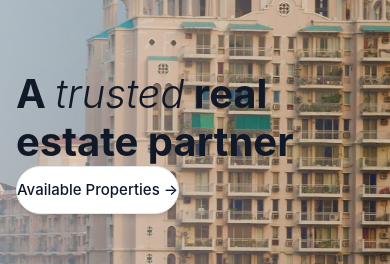
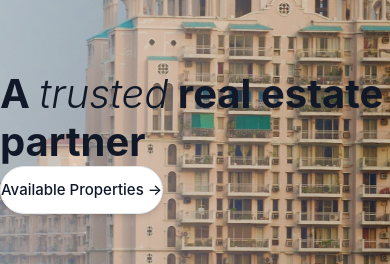
Before and after one commit to pratikbhavarthe/theinvestorslabs, a Next.js app: page / in a window 390 px wide. Shown: the part 282-546 px from the top of the page. Built offline with nearby package versions, Linux system fonts and the light colour scheme; no server answers; the database is empty.

Commit message:
fix: restructure hero container with proper responsive padding

```diff
--- a/src/components/home/hero.tsx
+++ b/src/components/home/hero.tsx
@@ -23,8 +23,9 @@
         <div className="absolute inset-0 bg-linear-to-r from-white/40 via-white/20 to-transparent" />
       </div>
 
-      {/* Content - Proper container with spacing */}
-      <div className="container relative z-10 h-full flex items-center py-20">
+      {/* Content - Proper container structure */}
+      <div className="relative z-10 h-full flex items-center">
+        <div className="w-full max-w-7xl mx-auto px-6 md:px-8 lg:px-16 py-20">
           <motion.div
             className="max-w-2xl"
             initial={{ opacity: 0, y: 20 }}
@@ -53,6 +54,7 @@
             </motion.div>
           </motion.div>
         </div>
+      </div>
 
       {/* Subtle bottom fade - smoother gradient */}
       <div className="absolute bottom-0 left-0 right-0 h-40 bg-linear-to-t from-white via-white/40 to-transparent pointer-events-none" />
```
Lines whose indentation alone changed are shown as unchanged.
